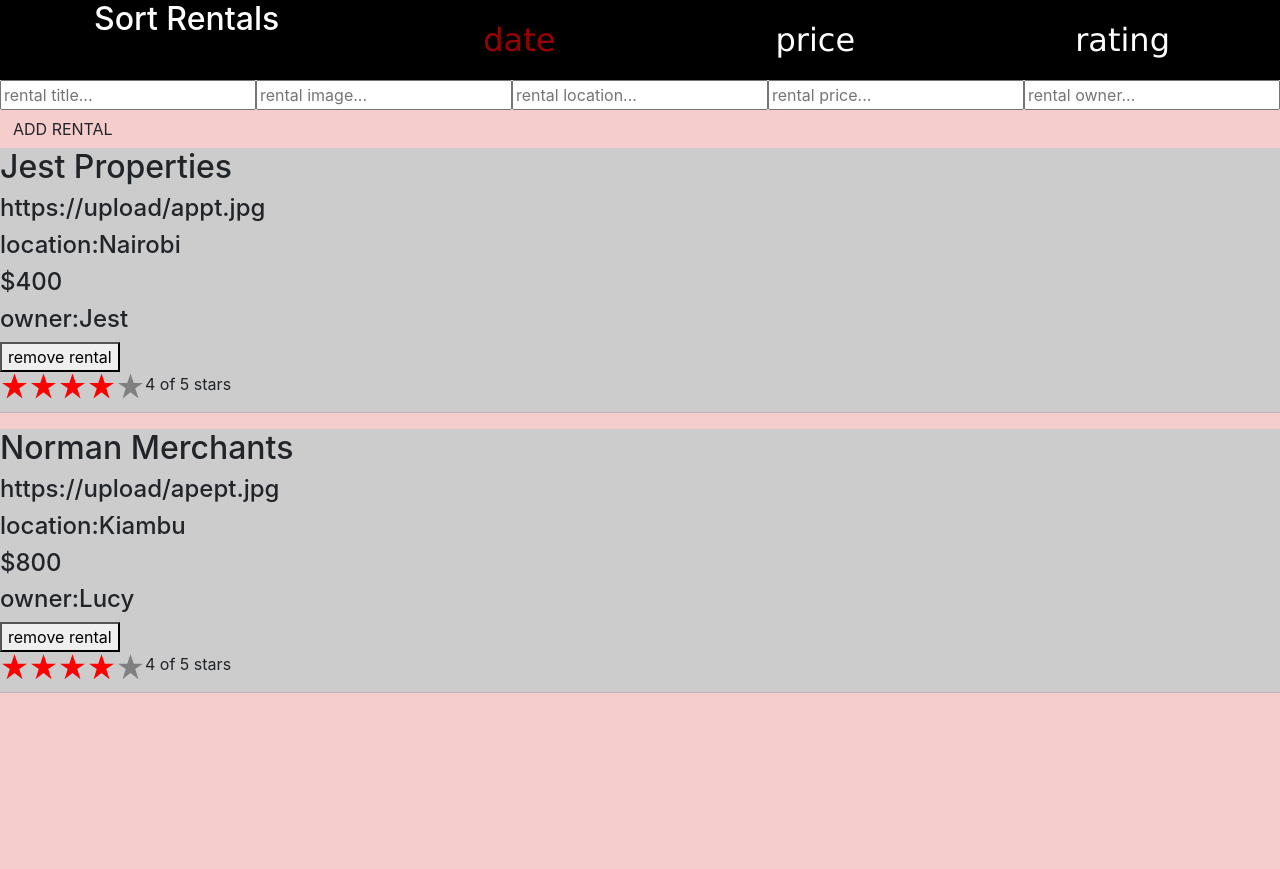
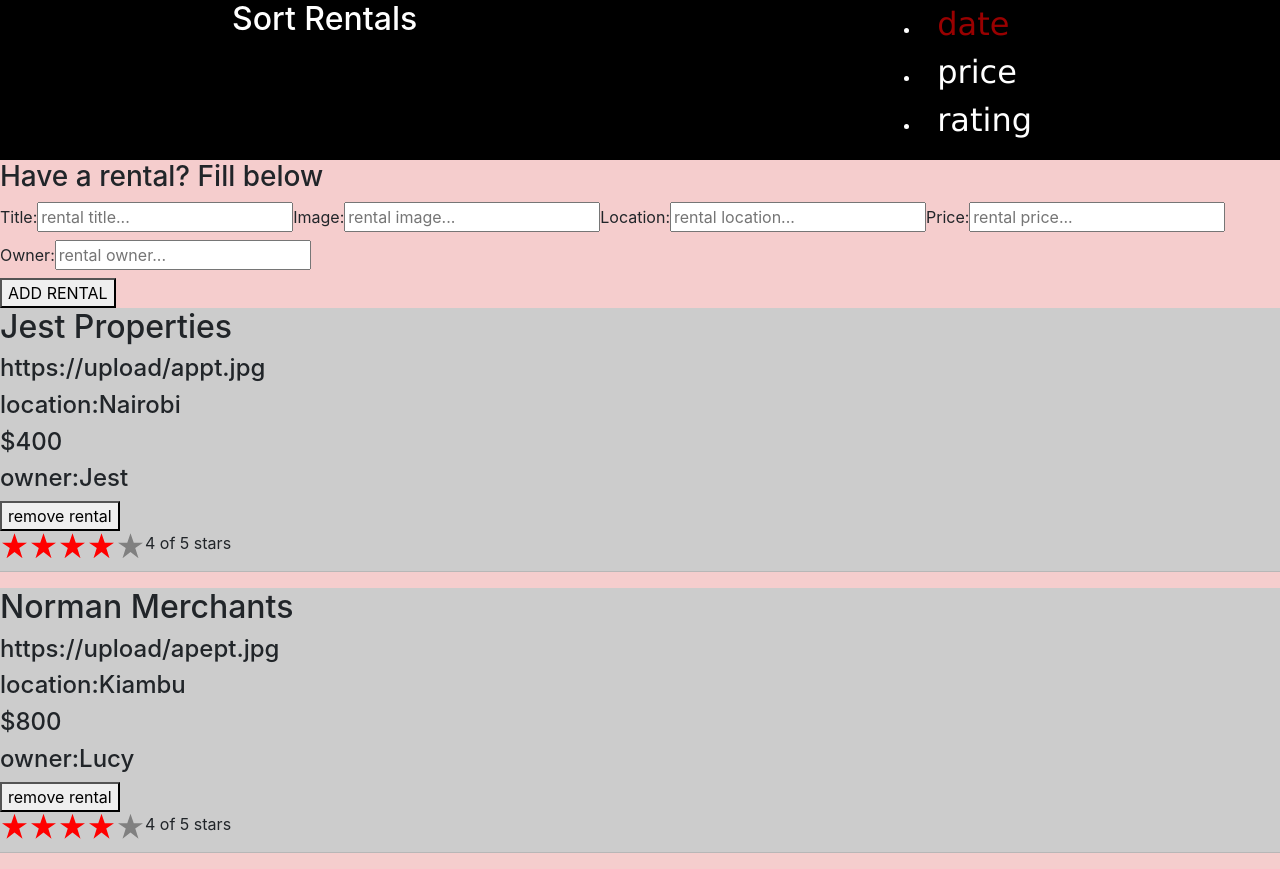
Before and after one commit to kashkama/Rentals, a React app: page / in a window 1280 px wide. Before the commit the page ends 800 px from the top, so only its background shows below. Built offline with nearby package versions, Linux system fonts and the light colour scheme.

Commit message:
adding classnames in rental form

```diff
--- a/src/js/app.jsx
+++ b/src/js/app.jsx
@@ -31,12 +31,12 @@ class App extends React.Component{
         // sort rentals in state according to sort value(by date, by price, by time)
         const sortedRentals = [...rentals].sort(sortFunction(sort));
         return(
-            <div className="app">
+            <section className="app">
                 <SortMenu/>
                 <AddRentalForm/>
                 {/* pass sorted rentals as props to child components */}
                 <RentalList rentals={sortedRentals}/>
-            </div>
+            </section>
         );
     }
 }
--- a/src/js/components/add-rental-form.jsx
+++ b/src/js/components/add-rental-form.jsx
@@ -24,14 +24,31 @@ const AddRentalForm = (props, {store}) => {
     };
 
     return(
-        <form className="add-rental" onSubmit={submit}>
-            <input type="text" ref={input => _title = input} placeholder="rental title..." required/>
-            <input type="text" ref={input => _image = input} placeholder="rental image..." required/>
-            <input type="text" ref={input => _location = input} placeholder="rental location..." required/>
-            <input type="number" ref={input => _price = input} placeholder="rental price..." required/>
-            <input type="text" ref={input => _owner = input} placeholder="rental owner..." required/>
-            <button className="btn">ADD RENTAL</button>
-        </form>
+        <div className="rental-form" role="form">
+            <header>
+                <h3>Have a rental? Fill below</h3>
+            </header>
+            <form onSubmit={submit}>
+                <div className="flex-container">
+                    <label className="label-col">Title:
+                        <input className="field title" type="text" ref={input => _title = input} placeholder="rental title..." required/>
+                    </label>
+                    <label className="label-col">Image:
+                        <input className="field image" type="text" ref={input => _image = input} placeholder="rental image..." required/>
+                    </label>
+                    <label className="label-col">Location:
+                        <input className="field location" type="text" ref={input => _location = input} placeholder="rental location..." required/>
+                    </label>
+                    <label className="label-col">Price:
+                        <input className="field price" type="number" ref={input => _price = input} placeholder="rental price..." required/>
+                    </label>
+                    <label className="label-col">Owner:
+                        <input className="field owner" type="text" ref={input => _owner = input} placeholder="rental owner..." required/>
+                    </label>
+                </div>
+                <button>ADD RENTAL</button>
+            </form>
+        </div>
     );
 };
 
--- a/src/js/components/sort-menu.jsx
+++ b/src/js/components/sort-menu.jsx
@@ -12,10 +12,12 @@ const options = {
 
 const SortMenu = (props, {store}) => {
     return (
-        <nav className="menu">
+        <nav className="main-nav" role="navigation">
             <h2>Sort Rentals</h2>
+            <ul className="nav-container">
                 {
                     Object.keys(options).map((item, i) =>
+                        <li>
                             <a key={i} href="#"
                                 className={(store.getState().sort === options[item]) ? "selected" : null}
                                 onClick={e => {
@@ -24,8 +26,10 @@ const SortMenu = (props, {store}) => {
                                 }}
                             >{item}
                             </a>
+                        </li>
                     )
                 }
+            </ul>
         </nav>
     );
 };
```
Lines whose indentation alone changed are shown as unchanged.
